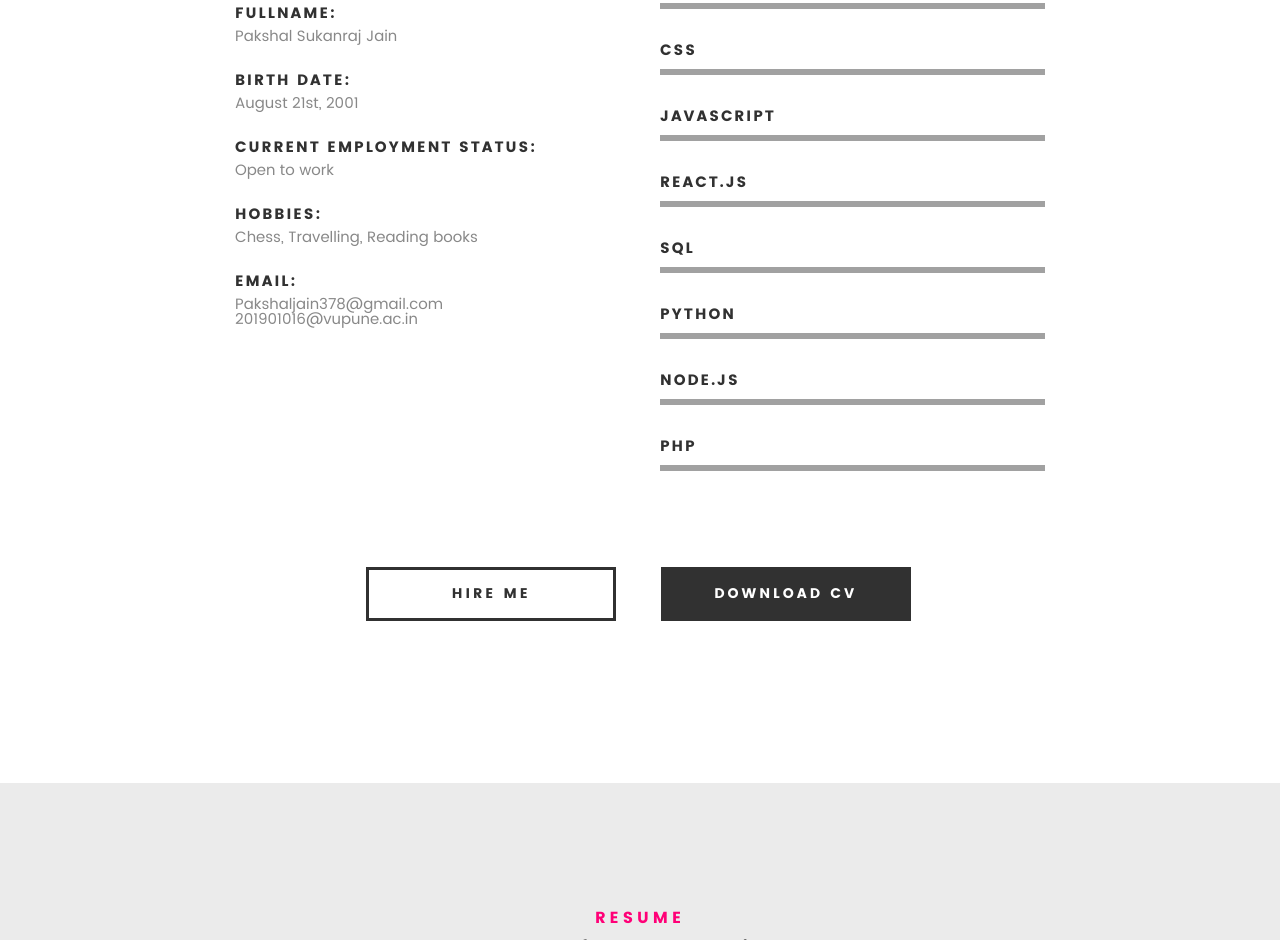
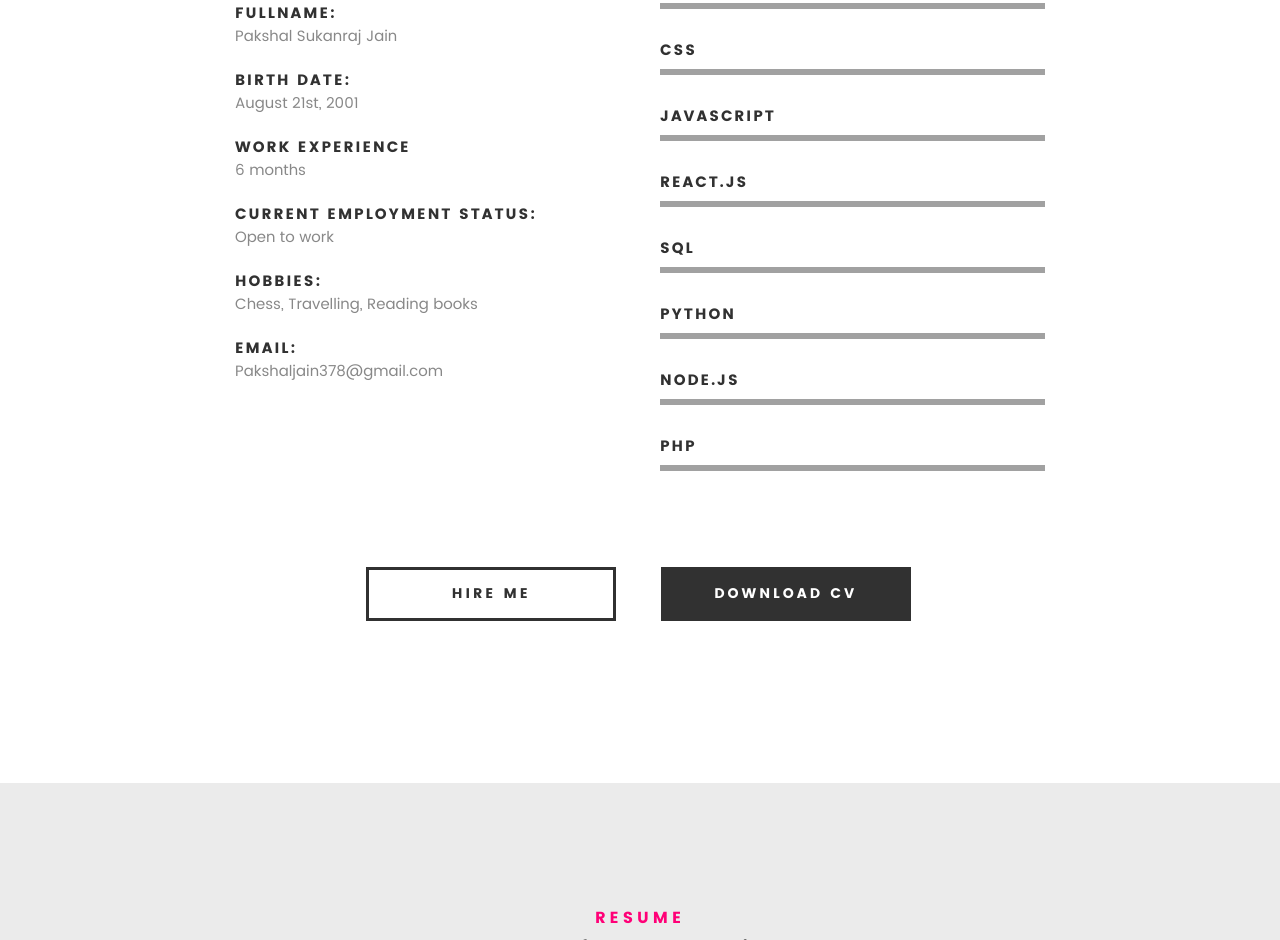
Before and after one commit to pakshaljain378/portfolio-2, a plain HTML site: page index.html in a window 1280 px wide. Shown: the part 1531-2471 px from the top of the page. Drawn offline with Linux system fonts and the light colour scheme; files whose address does not match are found by name.

Commit message:
Update index.html

```diff
--- a/index.html
+++ b/index.html
@@ -171,6 +171,10 @@
    					<span>August 21st, 2001</span>
    				</li>
 				<li>
+   					<strong>Work Experience</strong>
+   					<span>6 months</span>
+   				</li>
+				<li>
    					<strong>Current Employment Status:</strong>
    					<span>Open to work</span>
    				</li>
@@ -182,7 +186,6 @@
                     <li>
                         <strong>Email:</strong>
                         <span>Pakshaljain378@gmail.com</span>
-                        <span>201901016@vupune.ac.in</span>
                     </li>
 
    			</ul> <!-- /info-list -->
```
